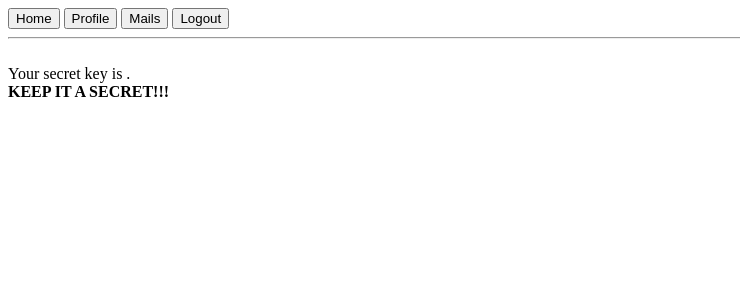
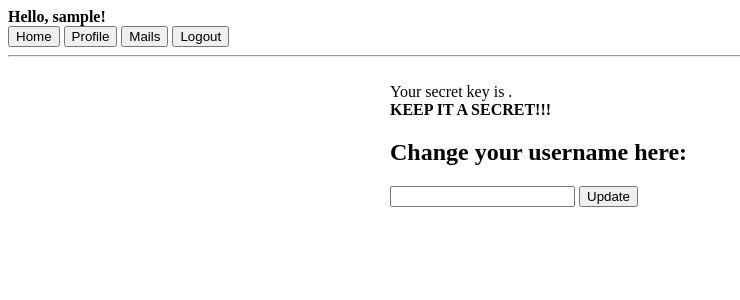
Before and after one commit to reeshabhranjan/InsecureApp, a Django app: page /dashboard/profile/ in a window 1280 px wide. Shown: the top 300 px of the page, without its empty margins (0-740 px from the left). Run offline with Django 3.2, Linux system fonts and the light colour scheme; the visitor is signed in with stand-in values (Sample User, id 1).

Commit message:
Add option to change username.

```diff
--- a/InsecureApp/settings.py
+++ b/InsecureApp/settings.py
@@ -119,6 +119,7 @@
 
 STATIC_URL = '/static/'
 
+LOGIN_URL = '/login'
 LOGIN_REDIRECT_URL = 'home'
 LOGOUT_REDIRECT_URL = 'homepage'
-SESSION_COOKIE_HTTPONLY = False  # VERY VERY VERY UNSAFE!!!!
+# SESSION_COOKIE_HTTPONLY = False  # VERY VERY VERY UNSAFE!!!!
--- a/accounts/templates/base.html
+++ b/accounts/templates/base.html
@@ -4,10 +4,18 @@
     <meta charset="UTF-8">
     <title>{% block title %}{% endblock title %}</title>
 </head>
+<style>
+.content {
+  max-width: 500px;
+  margin: auto;
+}
+</style>
 <body>
     {% if user.is_authenticated %}
         <form method="post" action="{% url 'logout' %}">
             {% csrf_token %}
+            <b>Hello, {{ user.username }}!</b>
+            <br>
             <button type="button" onclick="location.href='{% url 'home' %}'">Home</button>
             <button type="button" onclick="location.href='{% url 'profile' %}'">Profile</button>
             <button type="button" onclick="location.href='{% url 'mails' %}'">Mails</button>
@@ -26,6 +34,10 @@
     {% endfor %}
 </ul>
 {% endif %}
-{% block body %}{% endblock body %}
+<div class="content">
+  <!-- Page content -->
+    {% block body %}{% endblock body %}
+</div>
+
 </body>
 </html>
--- a/dashboard/templates/dashboard/profile.html
+++ b/dashboard/templates/dashboard/profile.html
@@ -6,4 +6,10 @@
     Your secret key is {{ request.user.profile.secret }}.
     <br>
     <b>KEEP IT A SECRET!!!</b>
+
+    <h2>Change your username here:</h2>
+    <form method="get" action="{% url 'update-username-get' %}">
+        <input type="text" maxlength="20" name="username">
+        <button type="submit">Update</button>
+    </form>
 {% endblock body %}
--- a/dashboard/urls.py
+++ b/dashboard/urls.py
@@ -8,4 +8,6 @@
     path('profile/', views.profile, name='profile'),
     path('mails/', views.mail, name='mails'),
     path('send_mail/', views.send_mail, name='send_mail'),
+    path('update_username_get/', views.update_username_get, name='update-username-get'),
+    path('update_username_post/', views.update_username_post, name='update-username-post'),
 ]
--- a/dashboard/views.py
+++ b/dashboard/views.py
@@ -4,6 +4,8 @@
 from django.shortcuts import render, redirect
 import sqlite3
 # Create your views here.
+from django.views.decorators.csrf import csrf_exempt
+
 from dashboard.models import Post, Mail
 
 
@@ -16,12 +18,18 @@
     context = {
         'posts': posts,
     }
-    return render(request, 'dashboard/home.html', context=context)
+
+    response = render(request, 'dashboard/home.html', context=context)
+    response.set_cookie("reeshabh", "ranjan")
+    response.cookies["reeshabh"]['httponly'] = True
+    return response
 
 
 @login_required
 def profile(request):
-    return render(request, 'dashboard/profile.html')
+    response = render(request, 'dashboard/profile.html')
+    response.delete_cookie("reeshabh")
+    return response
 
 
 @login_required
@@ -54,3 +62,35 @@
                             message=message)
         messages.success(request, "Message sent!")
         return redirect('mails')
+
+
+@login_required
+def update_username_get(request):
+    username = request.GET.get("username")
+    if username == "" or username is None:
+        messages.error(request, "Please enter a valid value for username!")
+    else:
+        if User.objects.filter(username=username).exists():
+            messages.error(request, "Username already exists!")
+        else:
+            request.user.username = username
+            request.user.save()
+            messages.success(request, "Username updated!")
+    return redirect('profile')
+
+
+@csrf_exempt
+@login_required
+def update_username_post(request):
+    if request.method == 'POST':
+        username = request.POST.get("username")
+        if username == "" or username is None:
+            messages.error(request, "Please enter a valid value for username!")
+        else:
+            if User.objects.filter(username=username).exists():
+                messages.error(request, "Username already exists!")
+            else:
+                request.user.username = username
+                request.user.save()
+                messages.success(request, "Username updated!")
+        return redirect('profile')
```
